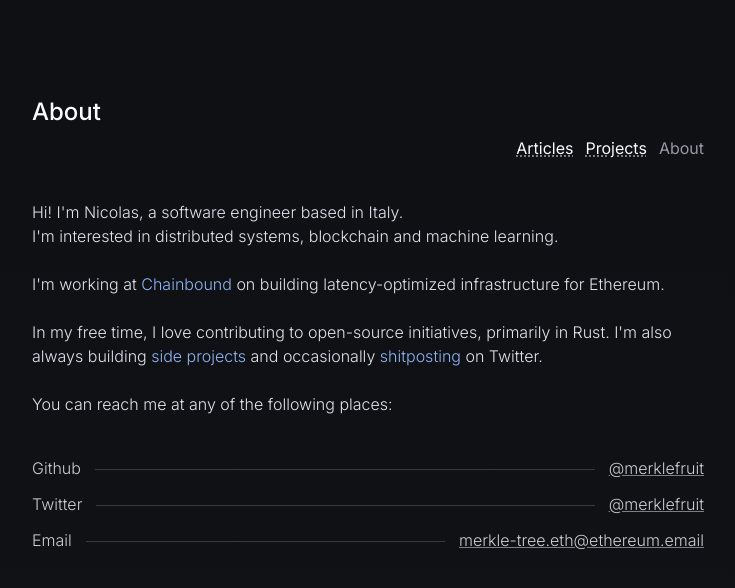
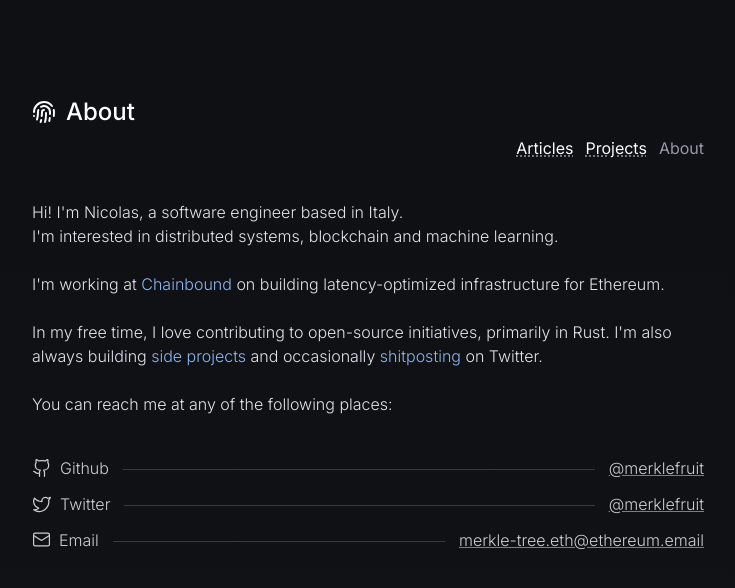
Before and after one commit to merklefruit/nico.bio, a Next.js app: page / in a window 1280 px wide. Shown: the top 588 px of the page, without its empty margins (272-1007 px from the left). Built offline with nearby package versions, Linux system fonts and the light colour scheme.

Commit message:
feat: added lucide icons

```diff
--- a/src/components/layouts/BaseLayout.tsx
+++ b/src/components/layouts/BaseLayout.tsx
@@ -1,20 +1,23 @@
 import Head from "next/head";
 import Link from "next/link";
 import { useRouter } from "next/router";
+import { LucideIcon } from "lucide-react";
 
 interface Props {
   title: string;
+  icon: React.ReactNode;
   children: React.ReactNode;
 }
 
-export default function BaseLayout({ title, children }: Props) {
+export default function BaseLayout({ title, icon, children }: Props) {
   return (
     <div className="px-4 sm:px-2 md:px-0 max-w-2xl mx-auto py-24">
       <Head>
         <title>{`nico.bio / ${title}`}</title>
       </Head>
 
-      <div className="flex items-center justify-start">
+      <div className="flex items-center justify-start gap-2.5">
+        {icon}
         <h2 className="text-2xl font-medium">{title}</h2>
       </div>
 
--- a/src/pages/articles/index.tsx
+++ b/src/pages/articles/index.tsx
@@ -2,6 +2,7 @@ import { allPosts, Post } from "contentlayer/generated";
 import { compareDesc, format, parseISO } from "date-fns";
 import Link from "next/link";
 import { useMemo } from "react";
+import { Newspaper } from "lucide-react";
 
 import BaseLayout from "@/components/layouts/BaseLayout";
 import ClientSideOnly from "@/components/lib/ClientSideOnly";
@@ -19,7 +20,7 @@ export default function Articles({ posts }: Props) {
   );
 
   return (
-    <BaseLayout title="Articles">
+    <BaseLayout title="Articles" icon=<Newspaper />>
       <div className="font-light flex flex-col gap-4">
         {posts.map((post, idx) => (
           <Link key={idx} href={post.url} className="hover:opacity-80">
--- a/src/pages/index.tsx
+++ b/src/pages/index.tsx
@@ -1,10 +1,11 @@
 import Link from "next/link";
+import { Fingerprint, Github, Mail, Twitter } from "lucide-react";
 
 import BaseLayout from "@/components/layouts/BaseLayout";
 
 export default function Home() {
   return (
-    <BaseLayout title="About">
+    <BaseLayout title="About" icon={<Fingerprint />}>
       <div>
         <p className="text-monochromeCloud font-light">
           Hi! I&apos;m Nicolas, a software engineer based in Italy.
@@ -49,7 +50,10 @@ export default function Home() {
 
       <div className="pt-10 w-full flex flex-col gap-3 font-light opacity-80">
         <div className="flex gap-3.5">
-          <p>Github</p>
+          <div className="flex gap-2">
+            <Github strokeWidth={1.5} size={20} className="mt-0.5" />
+            <p>Github</p>
+          </div>
           <div className="w-full border-b border-moonlightSoft mb-2.5" />
           <a
             className="hover:text-moonlightStone underline decoration-moonlightStone underline-offset-1"
@@ -61,7 +65,10 @@ export default function Home() {
         </div>
 
         <div className="flex gap-3.5">
-          <p>Twitter</p>
+          <div className="flex gap-2">
+            <Twitter strokeWidth={1.5} size={20} className="mt-0.5" />
+            <p>Twitter</p>
+          </div>
           <div className="w-full border-b border-moonlightSoft mb-2.5" />
           <a
             className="hover:text-moonlightStone underline decoration-moonlightStone underline-offset-1"
@@ -73,7 +80,10 @@ export default function Home() {
         </div>
 
         <div className="flex gap-3.5">
-          <p>Email</p>
+          <div className="flex gap-2">
+            <Mail strokeWidth={1.5} size={19} className="mt-0.5" />
+            <p>Email</p>
+          </div>
           <div className="w-full border-b border-moonlightSoft mb-2.5" />
           <a
             className="hover:text-moonlightStone underline decoration-moonlightStone
--- a/src/pages/projects/index.tsx
+++ b/src/pages/projects/index.tsx
@@ -1,5 +1,6 @@
 import { allProjects, Project } from "contentlayer/generated";
 import { compareDesc, format, parseISO } from "date-fns";
+import { Boxes, ExternalLink, Github } from "lucide-react";
 import { useMemo } from "react";
 
 import BaseLayout from "@/components/layouts/BaseLayout";
@@ -18,11 +19,13 @@ export default function Projects({ projects }: Props) {
   );
 
   return (
-    <BaseLayout title="Projects">
+    <BaseLayout title="Projects" icon={<Boxes />}>
       <div className="pb-8">
         <p className="text-monochromeCloud font-light">
           Here&apos;s a list of the{" "}
-          <span className="font-semibold">public and completed</span>{" "}
+          <span className="font-medium underline decoration-dashed">
+            public and completed
+          </span>{" "}
           side-projects I&apos;ve built in my spare time.
           {isMobile ? " " : <br />}
           The rest are either private, in-progress or abandoned.
@@ -39,9 +42,20 @@ export default function Projects({ projects }: Props) {
             ${project.link ? "cursor-alias" : "cursor-pointer"}`}
           >
             <div className="flex items-center justify-between gap-3">
-              <h3 className="font-normal underline-offset-1">
-                {project.title}
-              </h3>
+              <div className="flex gap-2">
+                {project.link?.includes("github") ? (
+                  <Github strokeWidth={1.5} size={20} className="mt-0.5" />
+                ) : (
+                  <ExternalLink
+                    strokeWidth={1.5}
+                    size={18}
+                    className="mt-0.5"
+                  />
+                )}
+                <h3 className="font-normal underline-offset-1">
+                  {project.title}
+                </h3>
+              </div>
 
               <ClientSideOnly>
                 <p className="text-moonlightStone text-sm">
```
Also changed, not shown: package.json (+8 -1 lines), 1 other file (tests, documents, lock files or other folders).
